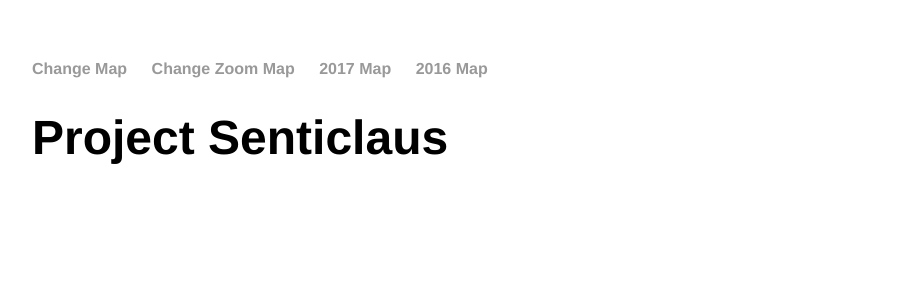
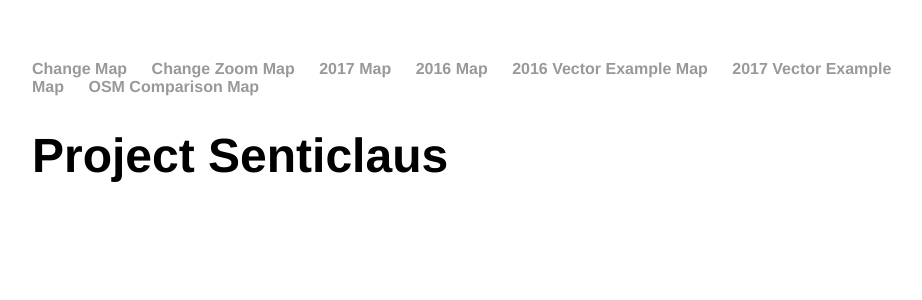
Before and after one commit to Senticlaus/Senticlaus-Maps, a Jekyll site: the page index.html, which Jekyll copies as it is, in a window 1280 px wide. Shown: the top 300 px of the page, without its empty margins (160-1082 px from the left). Built offline with Jekyll 4.4.1, drawn with Linux system fonts in a browser that asks for light colours.

Commit message:
Update index.html

```diff
--- a/index.html
+++ b/index.html
@@ -12,6 +12,9 @@
 			<li><a href="water_agg_change_zoom.html">Change Zoom Map</a></li>
 	        	<li><a href="datamap_2017.html">2017 Map</a></li>
         		<li><a href="datamap_2016.html">2016 Map</a></li>
+			<li><a href="2016.html">2016 Vector Example Map</a></li>
+			<li><a href="2017.html">2017 Vector Example Map</a></li>
+			<li><a href="osm_2017.html">OSM Comparison Map</a></li>
     		</ul>
 		</nav>
 		<div class="container">
```
